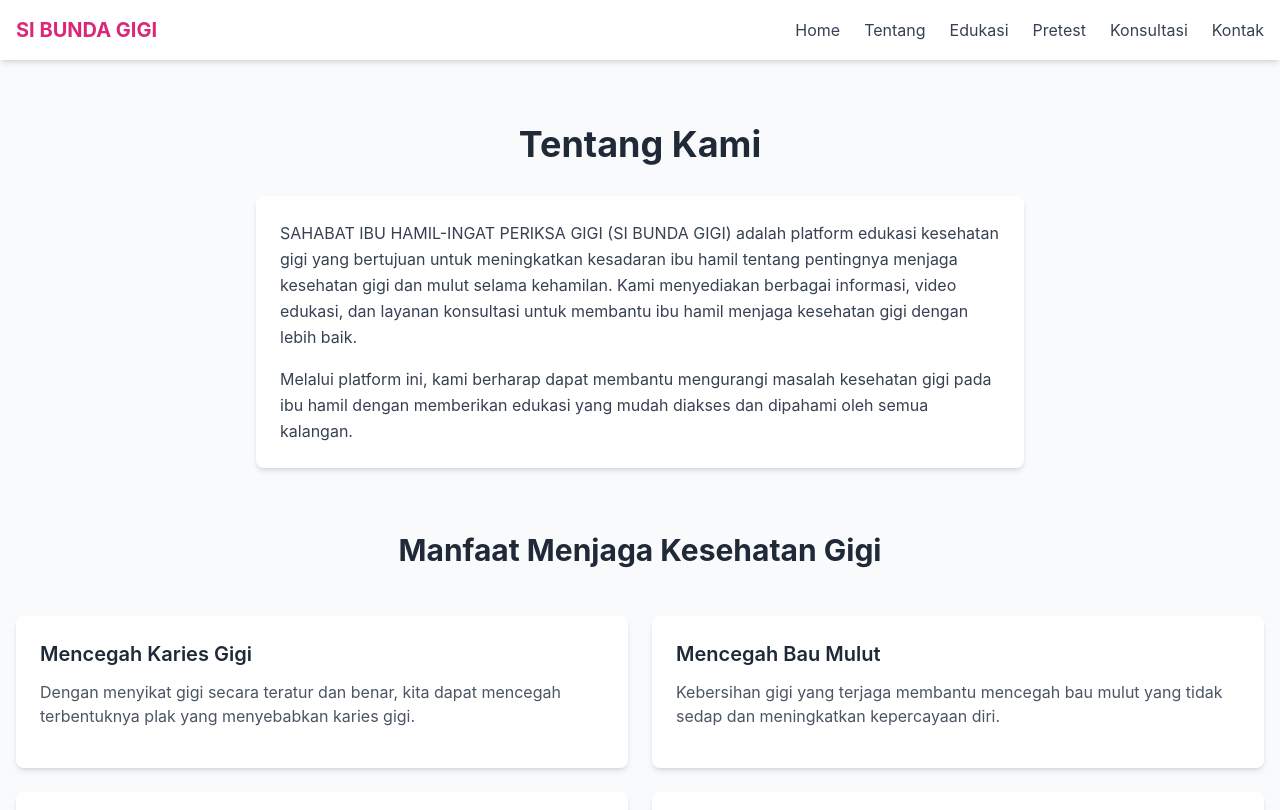
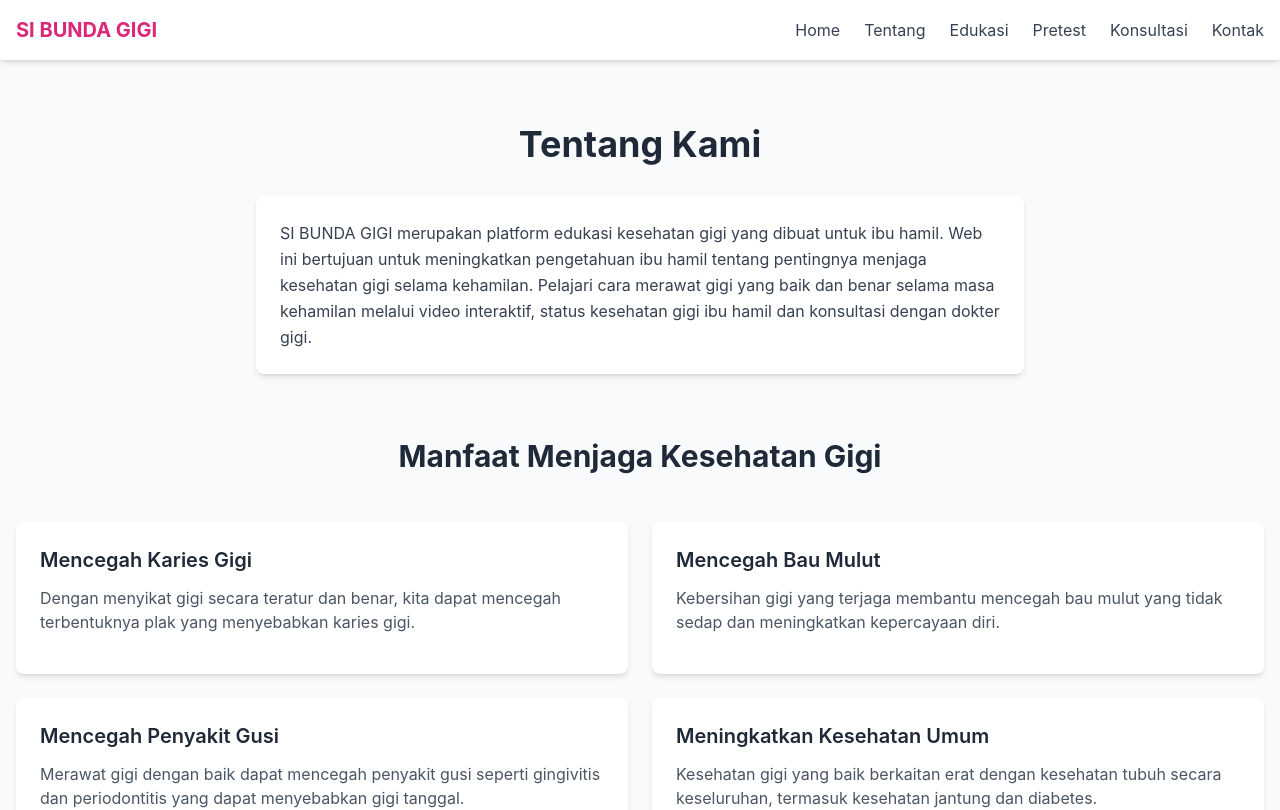
Before and after one commit to DrRhea/dentalcare-app, a Next.js app: page /about in a window 1280 px wide. Shown: the top 810 px of the page. Built offline with nearby package versions, Linux system fonts and the light colour scheme.

Commit message:
update: perbarui konten Tentang Kami dengan deskripsi yang lebih spesifik

```diff
--- a/src/app/about/page.jsx
+++ b/src/app/about/page.jsx
@@ -11,11 +11,8 @@ export default function About() {
           </h1>
           <div className="max-w-3xl mx-auto">
             <Card>
-              <p className="text-gray-700 leading-relaxed mb-4">
-                SAHABAT IBU HAMIL-INGAT PERIKSA GIGI (SI BUNDA GIGI) adalah platform edukasi kesehatan gigi yang bertujuan untuk meningkatkan kesadaran ibu hamil tentang pentingnya menjaga kesehatan gigi dan mulut selama kehamilan. Kami menyediakan berbagai informasi, video edukasi, dan layanan konsultasi untuk membantu ibu hamil menjaga kesehatan gigi dengan lebih baik.
-              </p>
               <p className="text-gray-700 leading-relaxed">
-                Melalui platform ini, kami berharap dapat membantu mengurangi masalah kesehatan gigi pada ibu hamil dengan memberikan edukasi yang mudah diakses dan dipahami oleh semua kalangan.
+                SI BUNDA GIGI merupakan platform edukasi kesehatan gigi yang dibuat untuk ibu hamil. Web ini bertujuan untuk meningkatkan pengetahuan ibu hamil tentang pentingnya menjaga kesehatan gigi selama kehamilan. Pelajari cara merawat gigi yang baik dan benar selama masa kehamilan melalui video interaktif, status kesehatan gigi ibu hamil dan konsultasi dengan dokter gigi.
               </p>
             </Card>
           </div>
```
